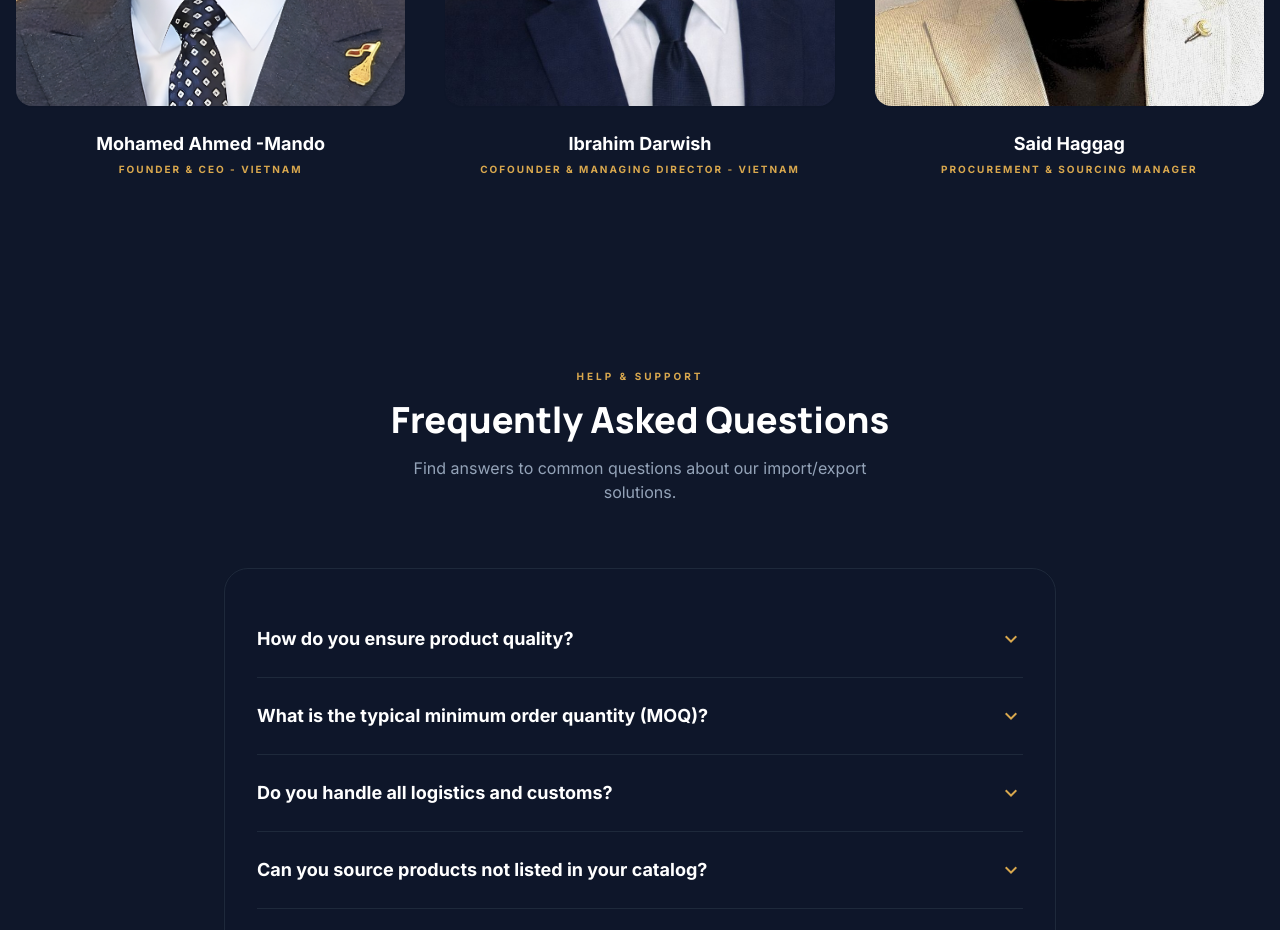
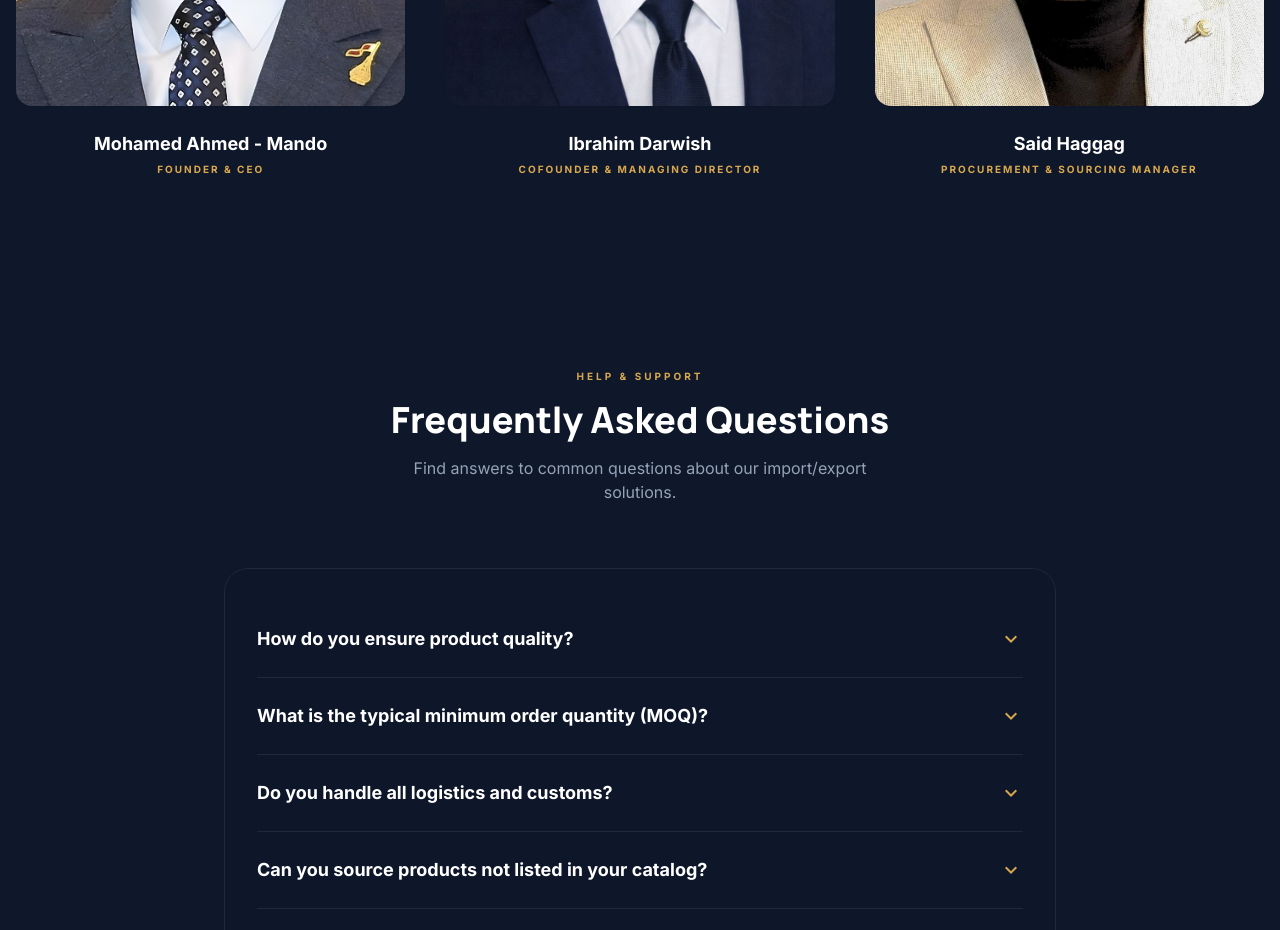
Before and after one commit to Idealdeal-ai/Idvn, a React (Vite) app: page /about in a window 1280 px wide. Shown: the part 2460-3390 px from the top of the page. Built offline with nearby package versions, Linux system fonts and the light colour scheme.

Commit message:
Update team positions and titles

```diff
--- a/pages/About.tsx
+++ b/pages/About.tsx
@@ -58,8 +58,8 @@ const About: React.FC = () => {
   ];
 
   const team = [
-    { name: 'Mohamed Ahmed -Mando', role: t('Founder & CEO - Vietnam'), image: '/team/mando.png' },
-    { name: 'Ibrahim Darwish', role: t('Cofounder & Managing Director - Vietnam'), image: '/team/Ibrahim.jpeg' },
+    { name: 'Mohamed Ahmed - Mando', role: t('Founder & CEO'), image: '/team/mando.png' },
+    { name: 'Ibrahim Darwish', role: t('Cofounder & Managing Director'), image: '/team/Ibrahim.jpeg' },
     { name: 'Said Haggag', role: t('Procurement & Sourcing Manager'), image: '/team/said.jpg' },
   ];
 
```
